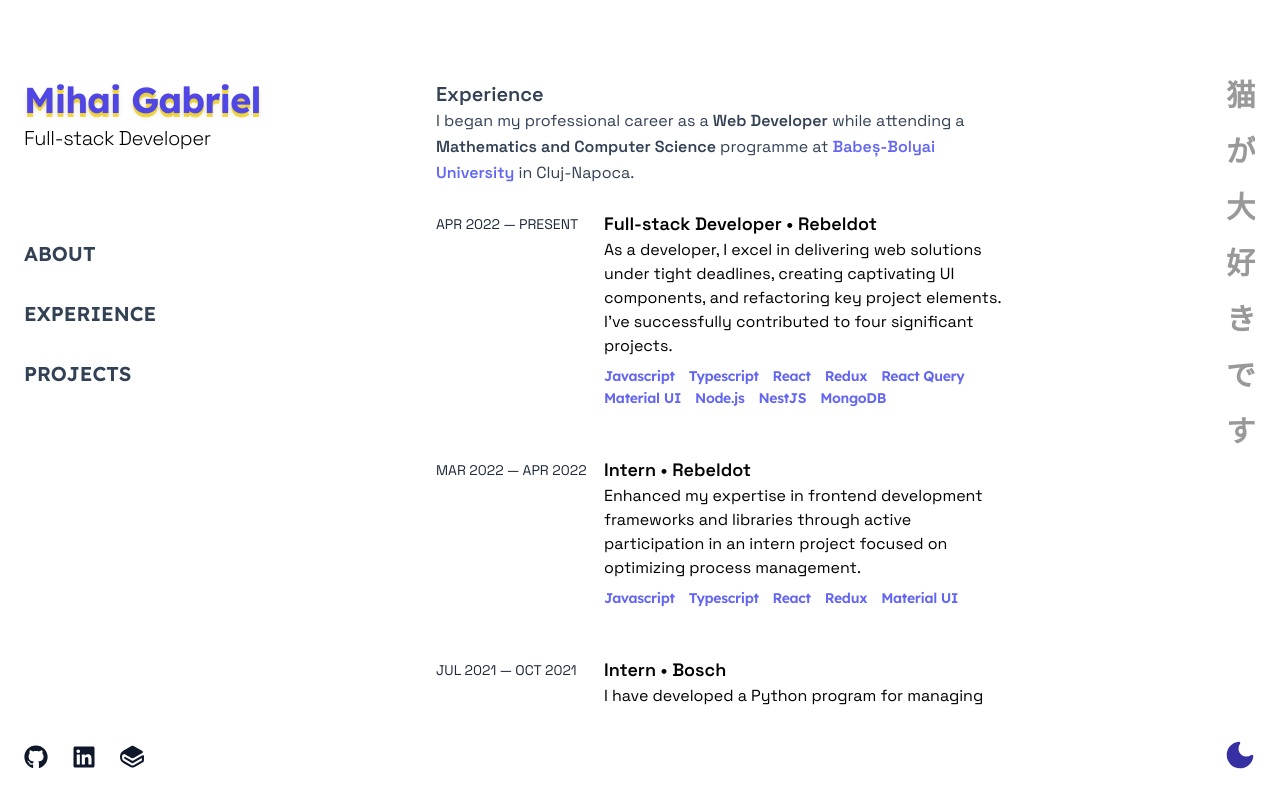
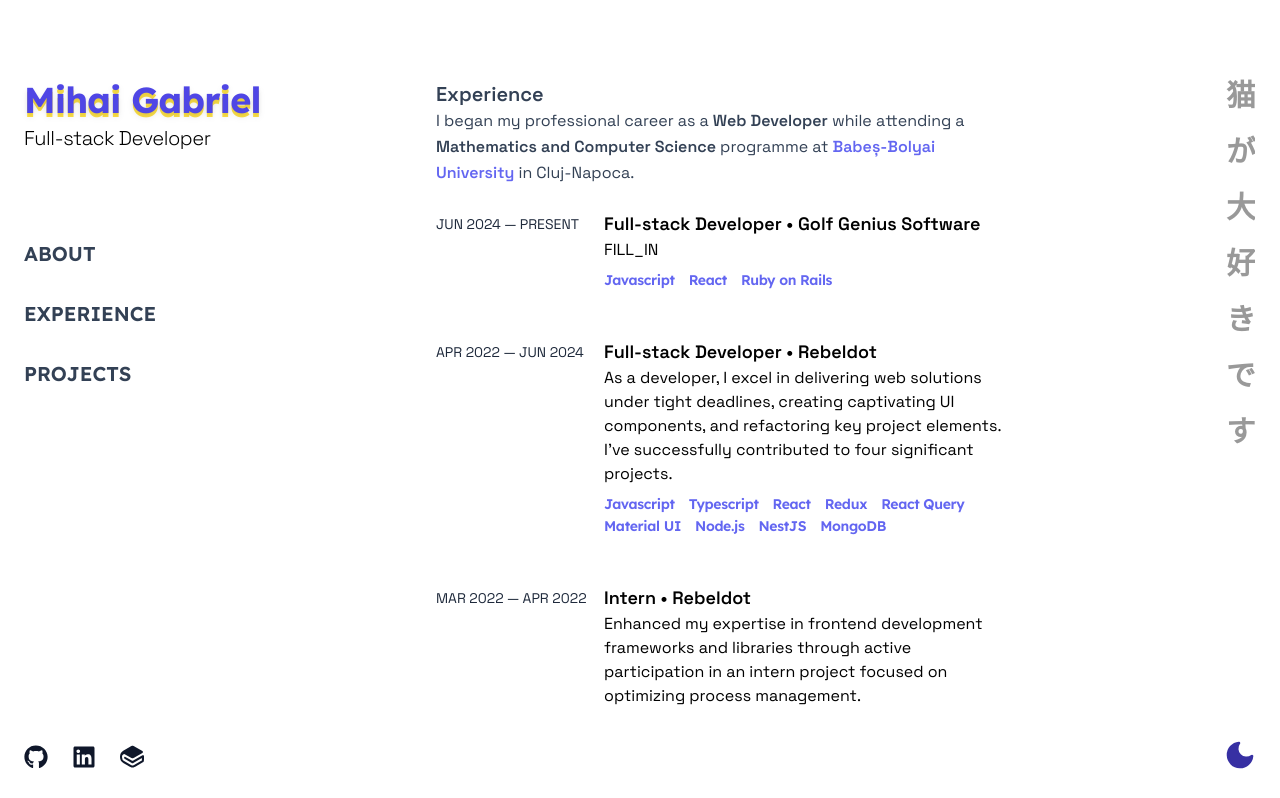
Before and after one commit to mihai-gabriel/mihai-gabriel.github.io, a SvelteKit app: page /experience in a window 1280 px wide. Shown: the top 798 px of the page. Built offline with nearby package versions, Linux system fonts and the light colour scheme; a web font is replaced by a local one.

Commit message:
Remove section from About; Add placeholder for new job position

```diff
--- a/src/routes/(app)/+page.svelte
+++ b/src/routes/(app)/+page.svelte
@@ -61,10 +61,6 @@
 <section class="relative flex flex-col items-center space-y-6">
   <article class="max-w-xl leading-relaxed text-slate-700 dark:text-slate-300">
     <h2 class="text-xl font-semibold dark:text-slate-200">About</h2>
-    <p class="mb-4">
-      In my younger years, around the age of 10, I stumbled into the world of computers. I vividly
-      remember my first time navigating the web and my first time playing around with an HTML page.
-    </p>
 
     <div class="mb-4 inline-block">
       I currently work as a
--- a/src/routes/(app)/experience/+page.svelte
+++ b/src/routes/(app)/experience/+page.svelte
@@ -22,7 +22,32 @@
       <p
         class="hidden min-w-36 text-nowrap py-1 text-sm text-slate-800 md:block dark:text-slate-300"
       >
-        APR 2022 — PRESENT
+        JUN 2024 — PRESENT
+      </p>
+      <article>
+        <p class="py-1 text-sm text-slate-800 md:hidden dark:text-slate-300">APR 2022 — PRESENT</p>
+        <h4 class="text-lg font-semibold dark:text-white">
+          Full-stack Developer &bullet; Golf Genius Software
+        </h4>
+        <p>FILL_IN</p>
+        <div class="mt-2 flex flex-row flex-wrap gap-x-3.5 gap-y-0.5 text-sm tracking-tight">
+          <span class="font-lexend font-semibold text-indigo-500 dark:text-indigo-300">
+            Javascript
+          </span>
+          <span class="font-lexend font-semibold text-indigo-500 dark:text-indigo-300">
+            React
+          </span>
+          <span class="font-lexend font-semibold text-indigo-500 dark:text-indigo-300">
+            Ruby on Rails
+          </span>
+        </div>
+      </article>
+    </div>
+    <div class="flex max-w-xl flex-row md:space-x-6">
+      <p
+        class="hidden min-w-36 text-nowrap py-1 text-sm text-slate-800 md:block dark:text-slate-300"
+      >
+        APR 2022 — JUN 2024
       </p>
       <article>
         <p class="py-1 text-sm text-slate-800 md:hidden dark:text-slate-300">APR 2022 — PRESENT</p>
```
